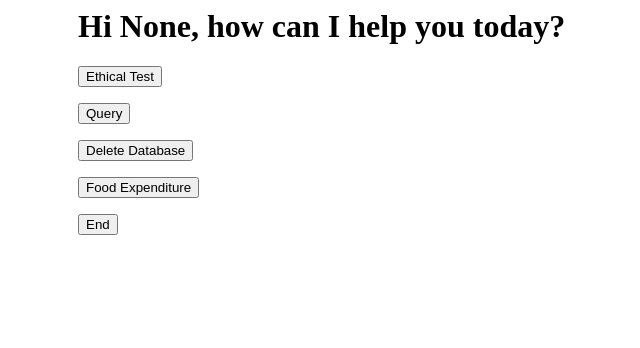
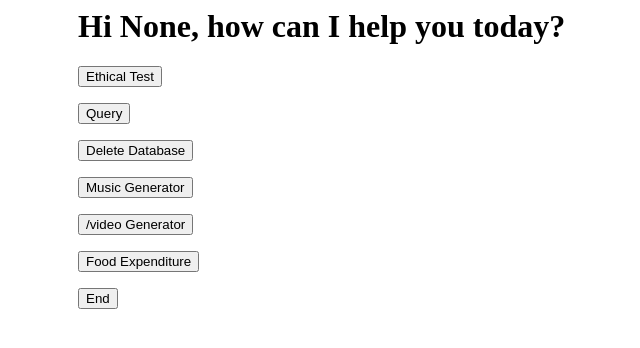
Before and after one commit to Jiaxuan-Li-iii/W1_HWW, a Flask app: page /main in a window 1280 px wide. Shown: the top 348 px of the page, without its empty margins (246-886 px from the left). Run offline with Flask 3, Linux system fonts and the light colour scheme.

Commit message:
Update main.html

```diff
--- a/templates/main.html
+++ b/templates/main.html
@@ -16,6 +16,12 @@
     <form action="/delete" method="post">
         <p><input type="submit" value="Delete Database"></p>
     </form>
+    <form action="/music" method="post">
+        <p><input type="submit" value="Music Generator"></p>
+    </form>
+    <form action="/video" method="post">
+        <p><input type="submit" value="/video Generator"></p>
+    </form>
     <form action="/food_exp" method="post">
         <p><input type="submit" value="Food Expenditure"></p>
     </form>
```
